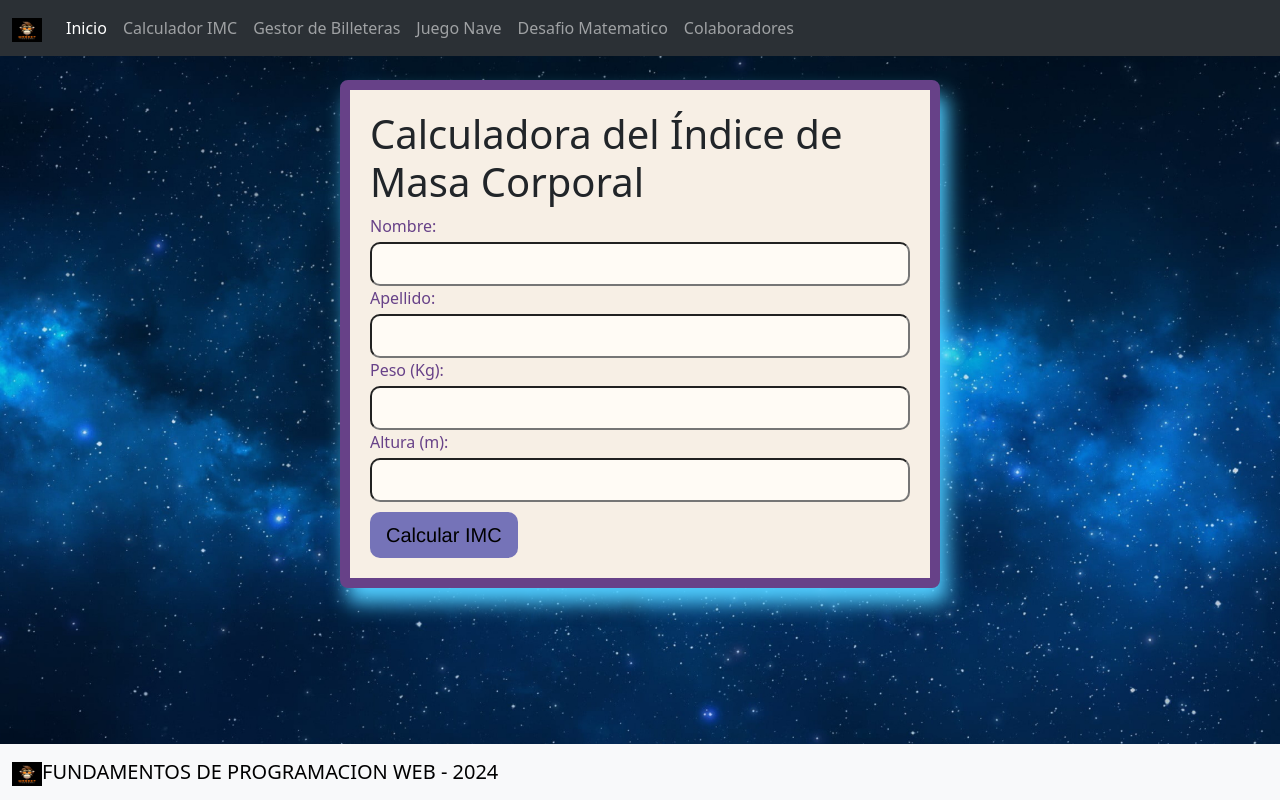
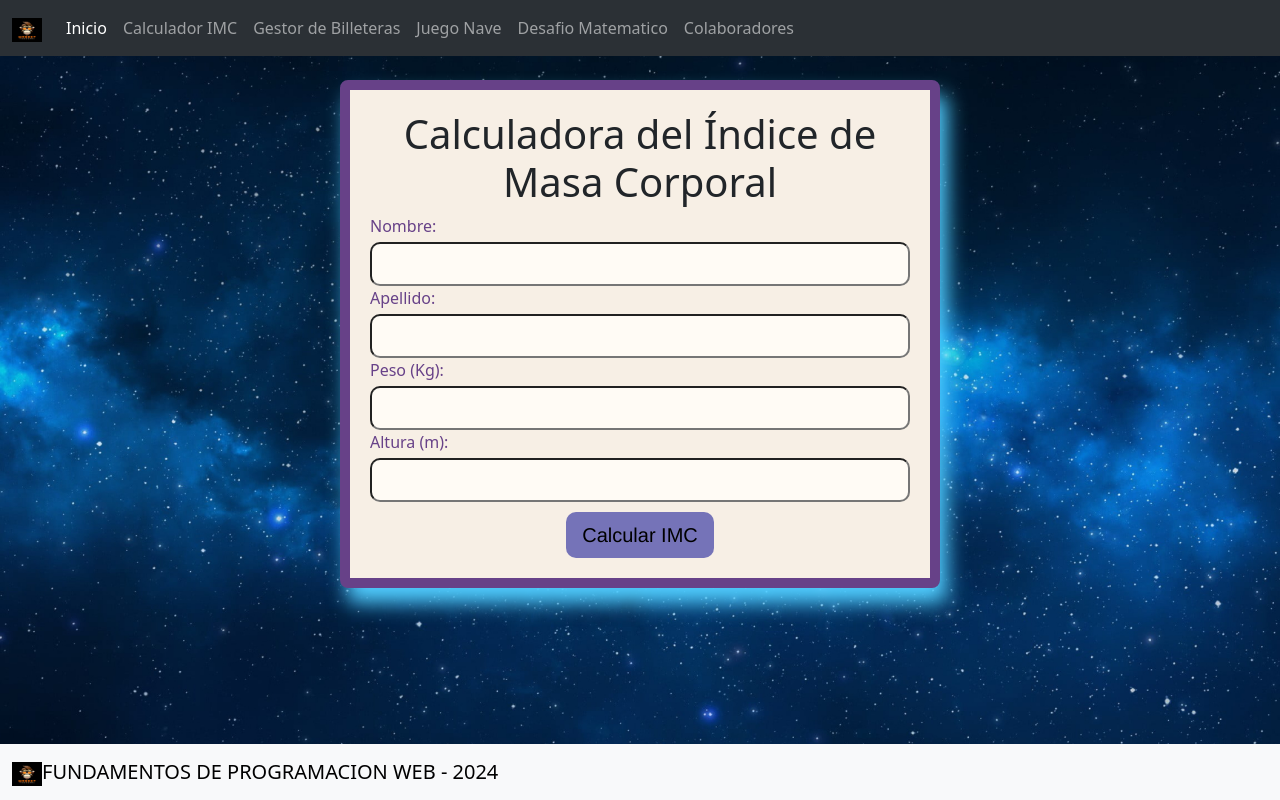
Before and after one commit to Rodrigooo08/proyectofinal_grupo_n3, a React (Vite) app in the folder proyectofinal_grupo_n3/: page /calculadoraIMC in a window 1280 px wide. Built offline with nearby package versions, Linux system fonts and the light colour scheme.

Commit message:
ajuste css calculadora
se ajusta el titulo y boton a la parte central

```diff
--- a/proyectofinal_grupo_n3/src/Components/CalculadoraIMC/CalculadoraIMC.jsx
+++ b/proyectofinal_grupo_n3/src/Components/CalculadoraIMC/CalculadoraIMC.jsx
@@ -36,7 +36,7 @@ function CalculadoraIMC() {
     <>
 
       <div className="Calculadora">
-        <h1>Calculadora del Índice de Masa Corporal</h1>
+        <h1 className='text-center'>Calculadora del Índice de Masa Corporal</h1>
         <Formulario
           nombre={nombre}
           apellido={apellido}
--- a/proyectofinal_grupo_n3/src/style/CalculadoraIMCStyle.css
+++ b/proyectofinal_grupo_n3/src/style/CalculadoraIMCStyle.css
@@ -56,6 +56,8 @@
     margin-top: 10px;
     font-family: 'Franklin Gothic Medium', 'Arial Narrow', Arial, sans-serif;
     font-size: 20px;
+    margin: 10px auto 0;
+    display: block;
 }
 .boton:hover {
     background-color: var(--colorBg);
```
